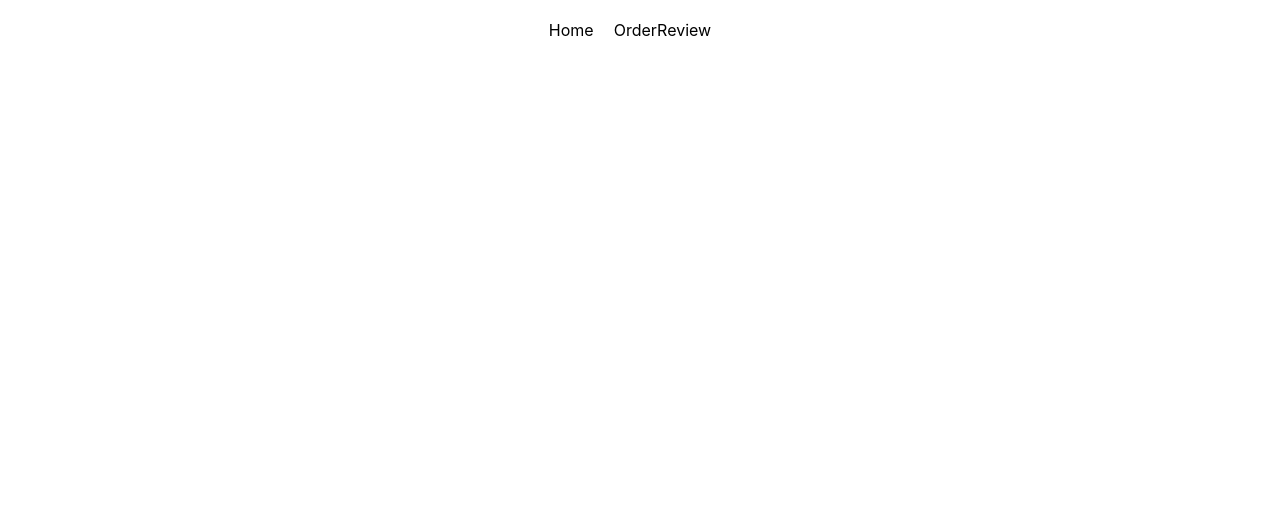
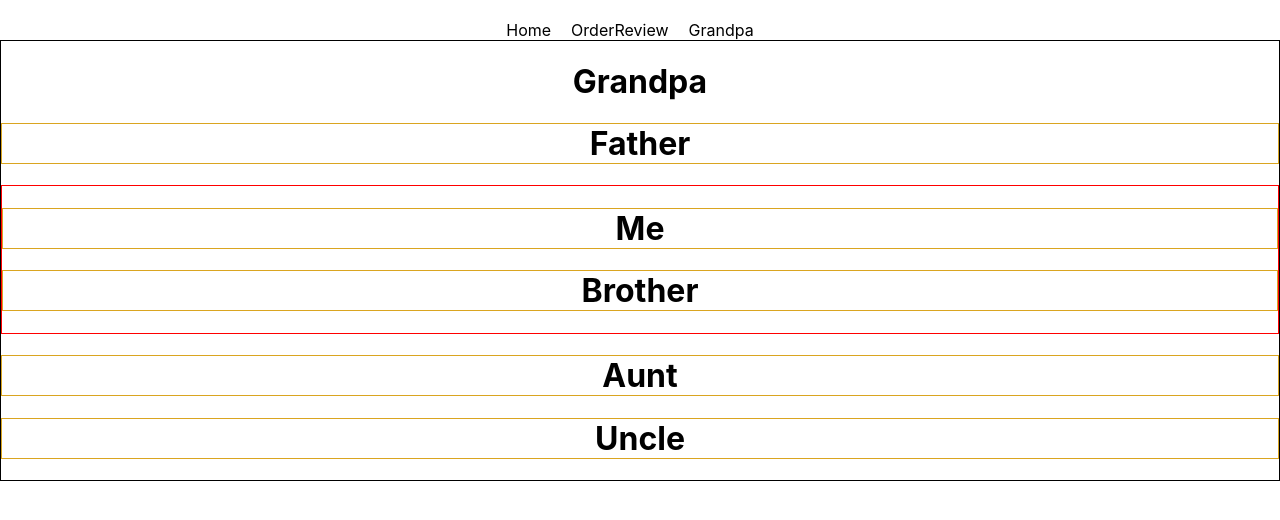
Before and after one commit to ahnafwarith/router-recap, a React (Create React App) app: page /grandpa in a window 1280 px wide. Before the commit this address had no page. Shown: the top 520 px of the page. Built offline with nearby package versions, Linux system fonts and the light colour scheme.

Commit message:
created components sharing the same family tree

```diff
--- a/src/App.js
+++ b/src/App.js
@@ -3,6 +3,8 @@ import { Route, Routes } from 'react-router-dom';
 import Home from './components/Home/Home';
 import OrderReview from './components/OrderReview/OrderReview';
 import Header from './components/Header/Header';
+import Grandpa from './components/Grandpa/Grandpa';
+import Error from './components/Error/Error';
 
 function App() {
   return (
@@ -11,6 +13,8 @@ function App() {
       <Routes>
         <Route path='/home' element={<Home></Home>}></Route>
         <Route path='/orders' element={<OrderReview></OrderReview>}></Route>
+        <Route path='/grandpa' element={<Grandpa></Grandpa>}></Route>
+        <Route path='/*' element={<Error></Error>}></Route>
       </Routes>
     </div>
   );
--- /dev/null
+++ b/src/components/Aunt/Aunt.js
@@ -0,0 +1,11 @@
+import React from 'react';
+
+const Aunt = () => {
+    return (
+        <div>
+            <h1>Aunt</h1>
+        </div>
+    );
+};
+
+export default Aunt;
--- /dev/null
+++ b/src/components/Brother/Brother.js
@@ -0,0 +1,11 @@
+import React from 'react';
+
+const Brother = () => {
+    return (
+        <div>
+            <h1>Brother</h1>
+        </div>
+    );
+};
+
+export default Brother;
--- /dev/null
+++ b/src/components/Error/Error.js
@@ -0,0 +1,11 @@
+import React from 'react';
+
+const Error = () => {
+    return (
+        <div>
+            <h1>Error 404: Not found!</h1>
+        </div>
+    );
+};
+
+export default Error;
--- /dev/null
+++ b/src/components/Father/Father.js
@@ -0,0 +1,18 @@
+import React from 'react';
+import Brother from '../Brother/Brother';
+import Me from '../Me/Me';
+import '../Grandpa/Grandpa.css'
+
+const Father = () => {
+    return (
+        <div>
+            <h1>Father</h1>
+            <div className='kidsOfF'>
+                <Me></Me>
+                <Brother></Brother>
+            </div>
+        </div>
+    );
+};
+
+export default Father;
--- /dev/null
+++ b/src/components/Grandpa/Grandpa.css
@@ -0,0 +1,11 @@
+.grandpa {
+    border: 1px solid black;
+}
+
+.kids h1 {
+    border: 1px solid goldenrod;
+}
+
+.kidsOfF {
+    border: 1px solid red;
+}
--- /dev/null
+++ b/src/components/Grandpa/Grandpa.js
@@ -0,0 +1,20 @@
+import React from 'react';
+import Aunt from '../Aunt/Aunt';
+import Father from '../Father/Father';
+import Uncle from '../Uncle/Uncle';
+import './Grandpa.css'
+
+const Grandpa = () => {
+    return (
+        <div className='grandpa'>
+            <h1>Grandpa</h1>
+            <div className="kids">
+                <Father></Father>
+                <Aunt></Aunt>
+                <Uncle></Uncle>
+            </div>
+        </div>
+    );
+};
+
+export default Grandpa;
--- a/src/components/Header/Header.js
+++ b/src/components/Header/Header.js
@@ -5,8 +5,9 @@ import './Header.css'
 const Header = () => {
     return (
         <nav className='navbar'>
-            <Link className='linking' to='./home'>Home</Link>
-            <Link className='linking' to='./orders'>OrderReview</Link>
+            <Link className='linking' to='/home'>Home</Link>
+            <Link className='linking' to='/orders'>OrderReview</Link>
+            <Link className='linking' to='/grandpa'>Grandpa</Link>
         </nav>
     );
 };
--- /dev/null
+++ b/src/components/Me/Me.js
@@ -0,0 +1,11 @@
+import React from 'react';
+
+const Me = () => {
+    return (
+        <div>
+            <h1>Me</h1>
+        </div>
+    );
+};
+
+export default Me;
--- /dev/null
+++ b/src/components/Uncle/Uncle.js
@@ -0,0 +1,11 @@
+import React from 'react';
+
+const Uncle = () => {
+    return (
+        <div>
+            <h1>Uncle</h1>
+        </div>
+    );
+};
+
+export default Uncle;
```
